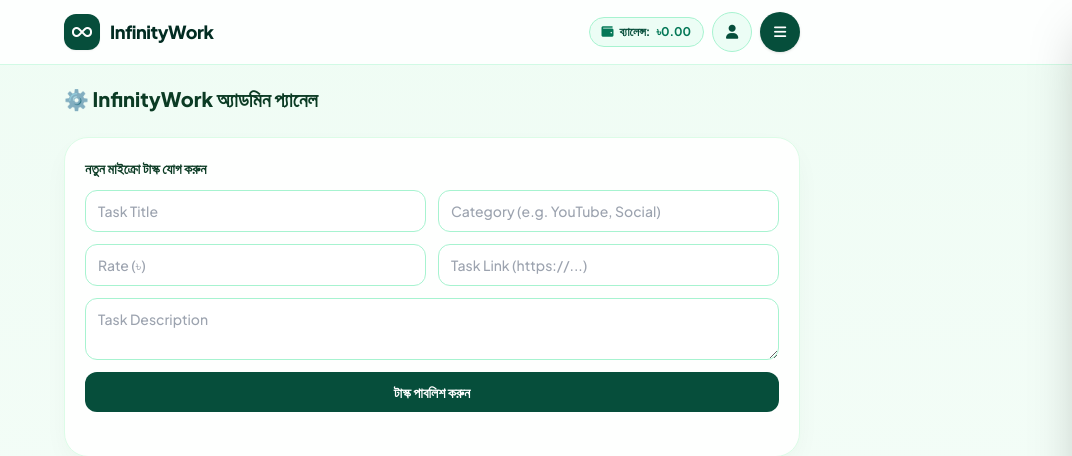
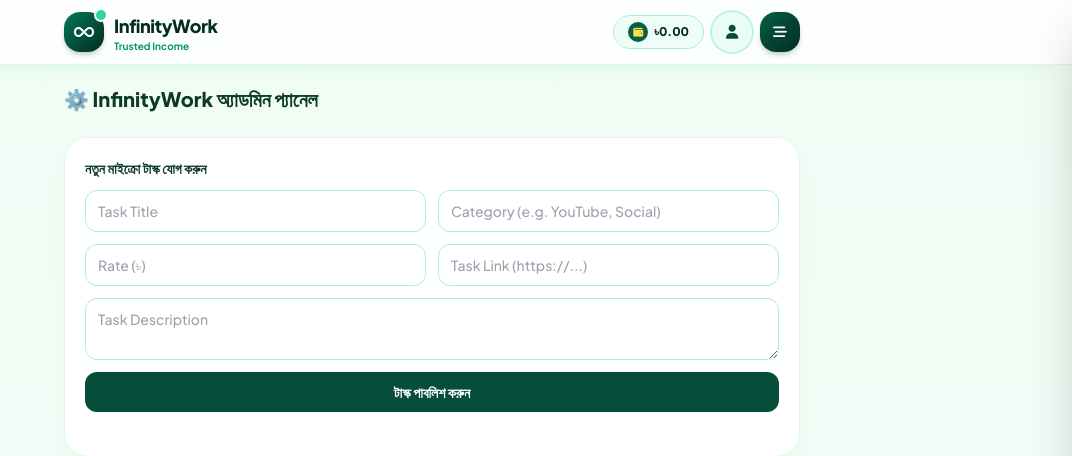
Before and after one commit to ffidcretordk-dot/Infinity, a FastAPI app: template templates/admin.html in a window 1280 px wide. Shown: the top 456 px of the page, without its empty margins (208-1280 px from the left). Run offline with FastAPI, Linux system fonts and the light colour scheme; the template is opened without the code that fills it, so the values that code supplies are empty; some libraries are stand-ins or nearby versions.

Commit message:
Update base_app.html

```diff
--- a/templates/base_app.html
+++ b/templates/base_app.html
@@ -5,7 +5,7 @@
   <meta name="viewport" content="width=device-width, initial-scale=1.0" />
   <title>{% block title %}InfinityWork{% endblock %}</title>
 
-  <!-- PWA & App Logos (Fixes 'V' icon & Enables Install) -->
+  <!-- PWA & App Logos -->
   <link rel="manifest" href="/manifest.json" />
   <meta name="theme-color" content="#effcf4" />
   <meta name="mobile-web-app-capable" content="yes" />
@@ -49,24 +49,33 @@
     {% endfor %}
   </div>
 
-  <!-- Top Header (FontAwesome Icons) -->
-  <header class="sticky top-0 z-30 bg-white/85 backdrop-blur-md border-b border-emerald-100">
-    <div class="max-w-3xl mx-auto px-4 h-16 flex items-center justify-between">
-      <a href="/i" class="flex items-center gap-2.5">
-        <div class="w-9 h-9 rounded-xl bg-emerald-900 text-white flex items-center justify-center shadow-sm">
+  <!-- Improved Modern App Header -->
+  <header class="sticky top-0 z-30 bg-white/85 backdrop-blur-xl border-b border-emerald-100/90 shadow-[0_6px_25px_-14px_rgba(13,74,43,0.16)]">
+    <div class="max-w-3xl mx-auto px-3.5 sm:px-4 h-16 flex items-center justify-between gap-2">
+      <!-- Brand Logo + Micro Tag -->
+      <a href="/i" class="flex items-center gap-2.5 min-w-0 group">
+        <div class="relative w-10 h-10 rounded-2xl bg-gradient-to-br from-emerald-700 to-emerald-950 text-white flex items-center justify-center shadow-md shadow-emerald-900/20 shrink-0 group-hover:scale-105 transition">
           <i class="fa-solid fa-infinity text-base"></i>
+          <span class="absolute -top-0.5 -right-0.5 w-2.5 h-2.5 rounded-full bg-emerald-400 ring-2 ring-white"></span>
         </div>
-        <span class="font-extrabold text-lg tracking-tight text-emerald-950">InfinityWork</span>
+        <div class="leading-tight min-w-0">
+          <div class="font-extrabold text-base sm:text-lg tracking-tight text-emerald-950 truncate">InfinityWork</div>
+          <div class="text-[10px] font-bold text-emerald-600 hidden xs:block sm:block">Trusted Income</div>
+        </div>
       </a>
 
-      <div class="flex items-center gap-2">
-        <a href="/payout" class="hidden sm:inline-flex items-center gap-1.5 bg-emerald-50 border border-emerald-200 text-emerald-900 px-3 py-1.5 rounded-full text-xs font-bold">
-          <i class="fa-solid fa-wallet text-emerald-700"></i>
-          <span>ব্যালেন্স:</span>
-          <span class="text-emerald-700">৳{{ "%.2f"|format(user.balance) }}</span>
+      <!-- Right Action Pills -->
+      <div class="flex items-center gap-1.5 sm:gap-2 shrink-0">
+        <!-- Live Balance Pill (Visible on Mobile & Desktop) -->
+        <a href="/payout" class="inline-flex items-center gap-1.5 bg-gradient-to-r from-emerald-50 to-teal-50 hover:from-emerald-100 hover:to-teal-100 border border-emerald-200 text-emerald-950 px-2.5 sm:px-3.5 py-1.5 rounded-full text-xs font-extrabold shadow-xs transition">
+          <span class="w-5 h-5 rounded-full bg-emerald-800 text-yellow-300 flex items-center justify-center text-[10px]">
+            <i class="fa-solid fa-wallet"></i>
+          </span>
+          <span>৳{{ "%.2f"|format(user.balance) }}</span>
         </a>
 
-        <a href="/profile" title="Profile" class="w-10 h-10 rounded-full bg-emerald-50 hover:bg-emerald-100 border border-emerald-200 flex items-center justify-center text-emerald-900 transition overflow-hidden">
+        <!-- Profile Avatar / Icon -->
+        <a href="/profile" title="Profile" class="w-10 h-10 rounded-full bg-emerald-50 hover:bg-emerald-100 ring-2 ring-emerald-200/80 flex items-center justify-center text-emerald-900 transition overflow-hidden shadow-xs">
           {% if user and user.avatar_url %}
           <img src="{{ user.avatar_url }}" alt="{{ user.name }}" class="w-full h-full object-cover" />
           {% else %}
@@ -74,8 +83,9 @@
           {% endif %}
         </a>
 
-        <button onclick="toggleMenuDrawer()" aria-label="Menu" class="w-10 h-10 rounded-full bg-emerald-900 hover:bg-emerald-800 text-white flex items-center justify-center shadow transition">
-          <i class="fa-solid fa-bars text-sm"></i>
+        <!-- Toggle Menu Icon -->
+        <button onclick="toggleMenuDrawer()" aria-label="Menu" class="w-10 h-10 rounded-2xl bg-gradient-to-br from-emerald-800 to-emerald-950 hover:opacity-95 text-white flex items-center justify-center shadow-md shadow-emerald-900/20 transition active:scale-95">
+          <i class="fa-solid fa-bars-staggered text-sm"></i>
         </button>
       </div>
     </div>
@@ -89,17 +99,17 @@
   <!-- Toggle Drawer Backdrop -->
   <div id="iw-drawer-backdrop" onclick="toggleMenuDrawer(true)" class="hidden fixed inset-0 bg-emerald-950/35 backdrop-blur-xs z-40"></div>
 
-  <!-- Toggle Menu Drawer -->
+  <!-- Toggle Menu Drawer (Important Nav excluding Bottom Nav items + Logout at bottom) -->
   <aside id="iw-drawer" class="fixed top-0 right-0 h-full w-72 bg-white z-50 shadow-2xl transform translate-x-full transition-transform duration-300 flex flex-col justify-between border-l border-emerald-100 overflow-y-auto">
     <div>
       <div class="p-5 border-b border-emerald-100 flex items-center justify-between bg-emerald-50/60">
-        <span class="font-bold text-emerald-950"><i class="fa-solid fa-layer-group mr-1.5 text-emerald-700"></i>মেনু ও কাজসমূহ</span>
+        <span class="font-extrabold text-emerald-950"><i class="fa-solid fa-layer-group mr-1.5 text-emerald-700"></i>কুইক মেনু</span>
         <button onclick="toggleMenuDrawer(true)" class="w-8 h-8 rounded-full bg-white border border-emerald-200 flex items-center justify-center text-emerald-900">
           <i class="fa-solid fa-xmark text-sm"></i>
         </button>
       </div>
 
-      <nav class="p-4 space-y-1.5 text-sm font-semibold text-emerald-900">
+      <nav class="p-4 space-y-1 text-sm font-semibold text-emerald-900">
         <button id="pwa-install-btn" onclick="installInfinityPWA()" class="hidden w-full flex items-center justify-between px-3.5 py-2.5 rounded-xl bg-emerald-900 text-white font-bold shadow-sm mb-2">
           <span><i class="fa-solid fa-download w-5"></i> অ্যাপ ইন্সটল করুন</span>
           <span class="text-[10px] bg-white/20 px-2 py-0.5 rounded-full">PWA</span>
@@ -108,34 +118,54 @@
         <a href="/task" class="flex items-center justify-between px-3.5 py-2.5 rounded-xl hover:bg-emerald-50">
           <span><i class="fa-solid fa-list-check w-5 text-emerald-700"></i> মাইক্রো টাস্ক</span><i class="fa-solid fa-chevron-right text-[10px] text-emerald-600"></i>
         </a>
-        <a href="/history" class="flex items-center justify-between px-3.5 py-2.5 rounded-xl bg-emerald-50/70 hover:bg-emerald-100">
+        <a href="/work/ai-image" class="flex items-center justify-between px-3.5 py-2.5 rounded-xl hover:bg-emerald-50">
+          <span><i class="fa-solid fa-wand-magic-sparkles w-5 text-purple-600"></i> ChatGPT ইমেজ</span><i class="fa-solid fa-chevron-right text-[10px] text-emerald-600"></i>
+        </a>
+        <a href="/work/typing" class="flex items-center justify-between px-3.5 py-2.5 rounded-xl hover:bg-emerald-50">
+          <span><i class="fa-solid fa-keyboard w-5 text-sky-600"></i> টাইপিং টাস্ক</span><i class="fa-solid fa-chevron-right text-[10px] text-emerald-600"></i>
+        </a>
+        <a href="/work/cube-game" class="flex items-center justify-between px-3.5 py-2.5 rounded-xl hover:bg-emerald-50">
+          <span><i class="fa-solid fa-cubes w-5 text-amber-600"></i> ২,৪,৮ কিউব গেম</span><i class="fa-solid fa-chevron-right text-[10px] text-emerald-600"></i>
+        </a>
+
+        <div class="my-2 border-t border-emerald-100"></div>
+
+        <a href="/refer" class="flex items-center justify-between px-3.5 py-2.5 rounded-xl hover:bg-emerald-50">
+          <span><i class="fa-solid fa-users w-5 text-teal-600"></i> রেফার ও আয়</span><i class="fa-solid fa-chevron-right text-[10px] text-emerald-600"></i>
+        </a>
+        <a href="/event" class="flex items-center justify-between px-3.5 py-2.5 rounded-xl bg-amber-50 hover:bg-amber-100 text-amber-950">
+          <span><i class="fa-solid fa-fire w-5 text-amber-600"></i> ৳৮,০০০ ইভেন্ট</span><span class="text-[9px] bg-red-600 text-white px-2 py-0.5 rounded-full font-extrabold">LIVE</span>
+        </a>
+        <a href="/leaderboard" class="flex items-center justify-between px-3.5 py-2.5 rounded-xl hover:bg-emerald-50">
+          <span><i class="fa-solid fa-trophy w-5 text-amber-500"></i> লিডারবোর্ড</span><i class="fa-solid fa-chevron-right text-[10px] text-emerald-600"></i>
+        </a>
+        <a href="/history" class="flex items-center justify-between px-3.5 py-2.5 rounded-xl hover:bg-emerald-50">
           <span><i class="fa-solid fa-clock-rotate-left w-5 text-emerald-700"></i> আয়ের হিস্টোরি</span><i class="fa-solid fa-chevron-right text-[10px] text-emerald-600"></i>
         </a>
-        <a href="/work/typing" class="flex items-center justify-between px-3.5 py-2.5 rounded-xl hover:bg-emerald-50">
-          <span><i class="fa-solid fa-keyboard w-5 text-emerald-700"></i> টাইপিং টাস্ক</span><i class="fa-solid fa-chevron-right text-[10px] text-emerald-600"></i>
+        <a href="/notice" class="flex items-center justify-between px-3.5 py-2.5 rounded-xl hover:bg-emerald-50">
+          <span><i class="fa-solid fa-bullhorn w-5 text-rose-600"></i> অফিশিয়াল নোটিশ</span><i class="fa-solid fa-chevron-right text-[10px] text-emerald-600"></i>
         </a>
-        <a href="/work/survey" class="flex items-center justify-between px-3.5 py-2.5 rounded-xl hover:bg-emerald-50">
-          <span><i class="fa-solid fa-square-poll-vertical w-5 text-emerald-700"></i> সার্ভে করে আয়</span><i class="fa-solid fa-chevron-right text-[10px] text-emerald-600"></i>
+        <a href="/review" class="flex items-center justify-between px-3.5 py-2.5 rounded-xl hover:bg-emerald-50">
+          <span><i class="fa-solid fa-star w-5 text-amber-500"></i> রিভিউ ও প্রুফ</span><i class="fa-solid fa-chevron-right text-[10px] text-emerald-600"></i>
         </a>
-        <a href="/work/ai-image" class="flex items-center justify-between px-3.5 py-2.5 rounded-xl hover:bg-emerald-50">
-          <span><i class="fa-solid fa-wand-magic-sparkles w-5 text-emerald-700"></i> ChatGPT ইমেজ</span><i class="fa-solid fa-chevron-right text-[10px] text-emerald-600"></i>
+        <a href="/about" class="flex items-center justify-between px-3.5 py-2.5 rounded-xl hover:bg-emerald-50">
+          <span><i class="fa-solid fa-circle-info w-5 text-emerald-700"></i> আমাদের সম্পর্কে</span><i class="fa-solid fa-chevron-right text-[10px] text-emerald-600"></i>
         </a>
-        <a href="/work/cube-game" class="flex items-center justify-between px-3.5 py-2.5 rounded-xl hover:bg-emerald-50">
-          <span><i class="fa-solid fa-cubes w-5 text-emerald-700"></i> ২,৪,৮ কিউব গেম</span><i class="fa-solid fa-chevron-right text-[10px] text-emerald-600"></i>
+        <a href="/contact" class="flex items-center justify-between px-3.5 py-2.5 rounded-xl hover:bg-emerald-50">
+          <span><i class="fa-solid fa-envelope-open-text w-5 text-sky-700"></i> যোগাযোগ ও প্রমোশন</span><i class="fa-solid fa-chevron-right text-[10px] text-emerald-600"></i>
         </a>
-        <a href="/work/tiktok-sell" class="flex items-center justify-between px-3.5 py-2.5 rounded-xl hover:bg-emerald-50">
-          <span><i class="fa-brands fa-tiktok w-5 text-emerald-700"></i> TikTok অ্যাকাউন্ট সেল</span><i class="fa-solid fa-chevron-right text-[10px] text-emerald-600"></i>
-        </a>
+
         {% if user and user.is_admin %}
-        <a href="/admin" class="flex items-center justify-between px-3.5 py-2.5 rounded-xl bg-amber-50 text-amber-900 border border-amber-200">
+        <a href="/admin" class="flex items-center justify-between px-3.5 py-2.5 rounded-xl bg-amber-50 text-amber-950 border border-amber-200 mt-1">
           <span><i class="fa-solid fa-gear w-5"></i> অ্যাডমিন প্যানেল</span><i class="fa-solid fa-chevron-right text-[10px]"></i>
         </a>
         {% endif %}
-        <div class="pt-3 border-t border-emerald-100 space-y-1.5">
-          <a href="{{ channel_url }}" target="_blank" class="flex items-center gap-2 px-3.5 py-2.5 rounded-xl hover:bg-emerald-50 text-emerald-700">
+
+        <div class="pt-3 mt-2 border-t border-emerald-100 space-y-1">
+          <a href="{{ channel_url }}" target="_blank" class="flex items-center gap-2 px-3.5 py-2 rounded-xl hover:bg-emerald-50 text-emerald-700">
             <i class="fa-brands fa-telegram w-5"></i> অফিশিয়াল চ্যানেল
           </a>
-          <a href="{{ support_url }}" target="_blank" class="flex items-center gap-2 px-3.5 py-2.5 rounded-xl hover:bg-emerald-50 text-emerald-700">
+          <a href="{{ support_url }}" target="_blank" class="flex items-center gap-2 px-3.5 py-2 rounded-xl hover:bg-emerald-50 text-emerald-700">
             <i class="fa-solid fa-headset w-5"></i> লাইভ সাপোর্ট
           </a>
         </div>
@@ -143,7 +173,10 @@
     </div>
 
     <div class="p-4 border-t border-emerald-100 bg-emerald-50/40 space-y-2">
-      <div class="text-xs text-emerald-700 font-medium px-1">Menu • {{ user.name }}</div>
+      <div class="flex items-center justify-between text-xs text-emerald-800 font-bold px-1">
+        <span>Menu • {{ user.name }}</span>
+        <a href="/menu" class="text-emerald-700 underline">Site Map</a>
+      </div>
       <a href="/logout" class="w-full flex items-center justify-center gap-2 py-2.5 rounded-xl bg-red-600 hover:bg-red-700 text-white font-bold text-sm shadow transition">
         <i class="fa-solid fa-right-from-bracket"></i> লগআউট করুন
       </a>
@@ -159,7 +192,7 @@
     সাপোর্ট
   </a>
 
-  <!-- Bottom Navigation Bar (Unchanged) -->
+  <!-- Bottom Navigation Bar (Unchanged Design & Icons) -->
   <nav class="fixed bottom-0 inset-x-0 z-30 bg-white/95 backdrop-blur-md border-t border-emerald-100 shadow-[0_-8px_25px_rgba(13,74,43,0.06)]">
     <div class="max-w-3xl mx-auto px-2 h-16 grid grid-cols-5 items-center text-[11px] font-bold">
       <a href="/i" class="flex flex-col items-center gap-1 {% if active_nav == 'home' %}text-emerald-700{% else %}text-slate-500{% endif %}">
@@ -172,6 +205,7 @@
         <span>Withdraw</span>
       </a>
 
+      <!-- Highlighted Work Center Button -->
       <a href="/work" class="flex flex-col items-center -mt-6">
         <div class="w-14 h-14 rounded-2xl bg-gradient-to-br from-emerald-600 to-emerald-900 text-white flex items-center justify-center shadow-lg shadow-emerald-900/30 ring-4 ring-white transition transform active:scale-95">
           <svg class="w-7 h-7" fill="none" stroke="currentColor" stroke-width="2.2" viewBox="0 0 24 24"><path stroke-linecap="round" stroke-linejoin="round" d="M20.25 14.15v4.25c0 1.094-.787 2.036-1.872 2.18-2.087.277-4.216.42-6.378.42s-4.291-.143-6.378-.42c-1.085-.144-1.872-1.086-1.872-2.18v-4.25m16.5 0a2.18 2.18 0 00.75-1.661V8.706c0-1.081-.768-2.015-1.837-2.175a48.114 48.114 0 00-3.413-.387m4.5 8.006c-.194.165-.42.295-.673.38A23.978 23.978 0 0112 15.75c-2.648 0-5.195-.429-7.577-1.22a2.016 2.016 0 01-.673-.38m0 0A2.18 2.18 0 013 12.489V8.706c0-1.081.768-2.015 1.837-2.175a48.111 48.111 0 013.413-.387m7.5 0V5.25A2.25 2.25 0 0013.5 3h-3a2.25 2.25 0 00-2.25 2.25v.894m7.5 0a48.667 48.667 0 00-7.5 0"/></svg>
@@ -184,10 +218,10 @@
         <span>Profile</span>
       </a>
 
-      <button onclick="toggleMenuDrawer()" class="flex flex-col items-center gap-1 text-slate-500">
+      <a href="/menu" class="flex flex-col items-center gap-1 {% if active_nav == 'menu' %}text-emerald-700{% else %}text-slate-500{% endif %}">
         <svg class="w-5 h-5" fill="none" stroke="currentColor" stroke-width="2" viewBox="0 0 24 24"><path stroke-linecap="round" stroke-linejoin="round" d="M3.75 6.75h16.5M3.75 12h16.5m-16.5 5.25h16.5"/></svg>
         <span>Menu</span>
-      </button>
+      </a>
     </div>
   </nav>
 
```
